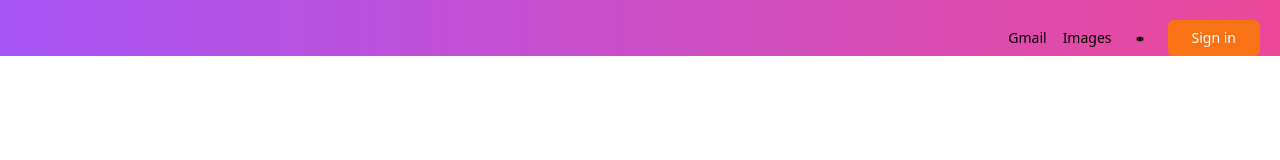
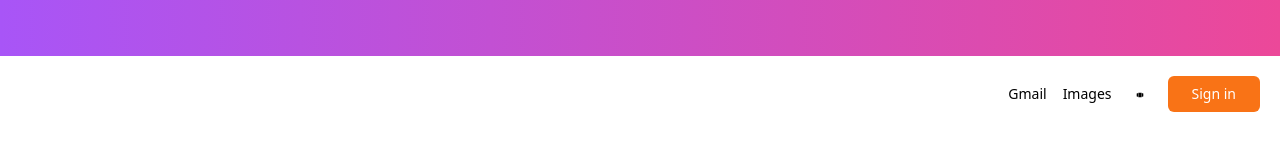
Before and after one commit to perceptron10100sdas/google-clone, a Next.js app: page / in a window 1280 px wide. Shown: the top 160 px of the page. Built offline with nearby package versions, Linux system fonts and the light colour scheme.

Commit message:
production change

```diff
--- a/package.json
+++ b/package.json
@@ -9,9 +9,14 @@
     "lint": "next lint"
   },
   "dependencies": {
+    "@emotion/react": "^11.11.1",
+    "@emotion/styled": "^11.11.0",
+    "@mui/icons-material": "^5.14.3",
+    "@mui/material": "^5.14.3",
     "autoprefixer": "10.4.14",
     "eslint": "8.46.0",
     "eslint-config-next": "13.4.12",
+    "html-react-parser": "^4.2.0",
     "next": "13.4.12",
     "postcss": "8.4.27",
     "react": "18.2.0",
--- a/src/app/layout.js
+++ b/src/app/layout.js
@@ -16,10 +16,10 @@ export default function RootLayout({ children }) {
     <html lang="en">
       <body className="relative min-h-screen" >
 
-      <div class="h-14 bg-gradient-to-r from-purple-500 to-pink-500">
+
 
         {children}
-        </div>
+
         <Footer/>
         </body>
     </html>
--- a/src/app/page.js
+++ b/src/app/page.js
@@ -6,7 +6,7 @@ import HomeSearch from '@sambhav/components/HomeSearch';
 export default function home() {
   return (
     <>
-
+     <div class="h-14 bg-gradient-to-r from-purple-500 to-pink-500"></div>
     <HomeHeader/>
     <div className="flex flex-col items-center mt-24">
     <Image
```
Also changed, not shown: 1 other file (tests, documents, lock files or other folders).
